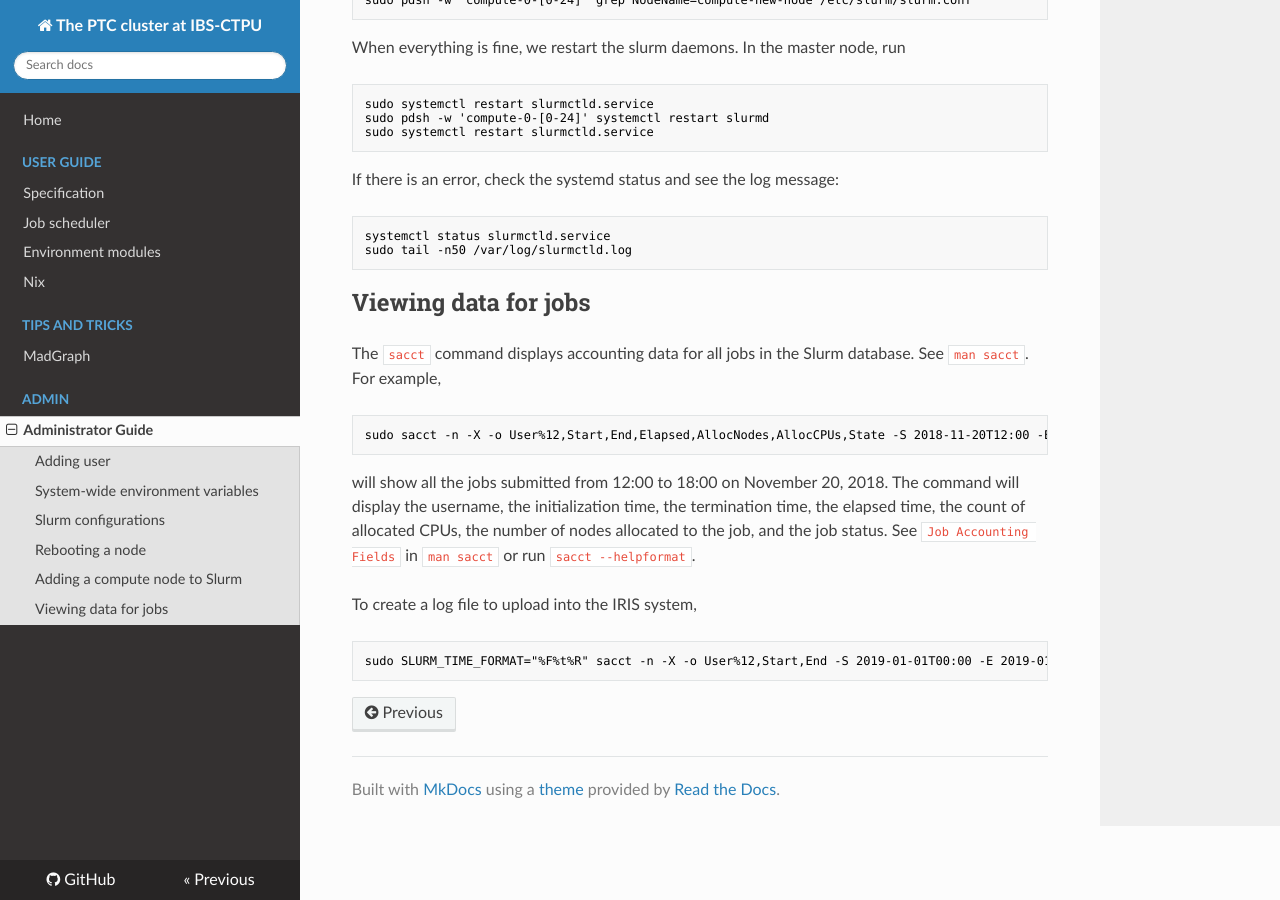
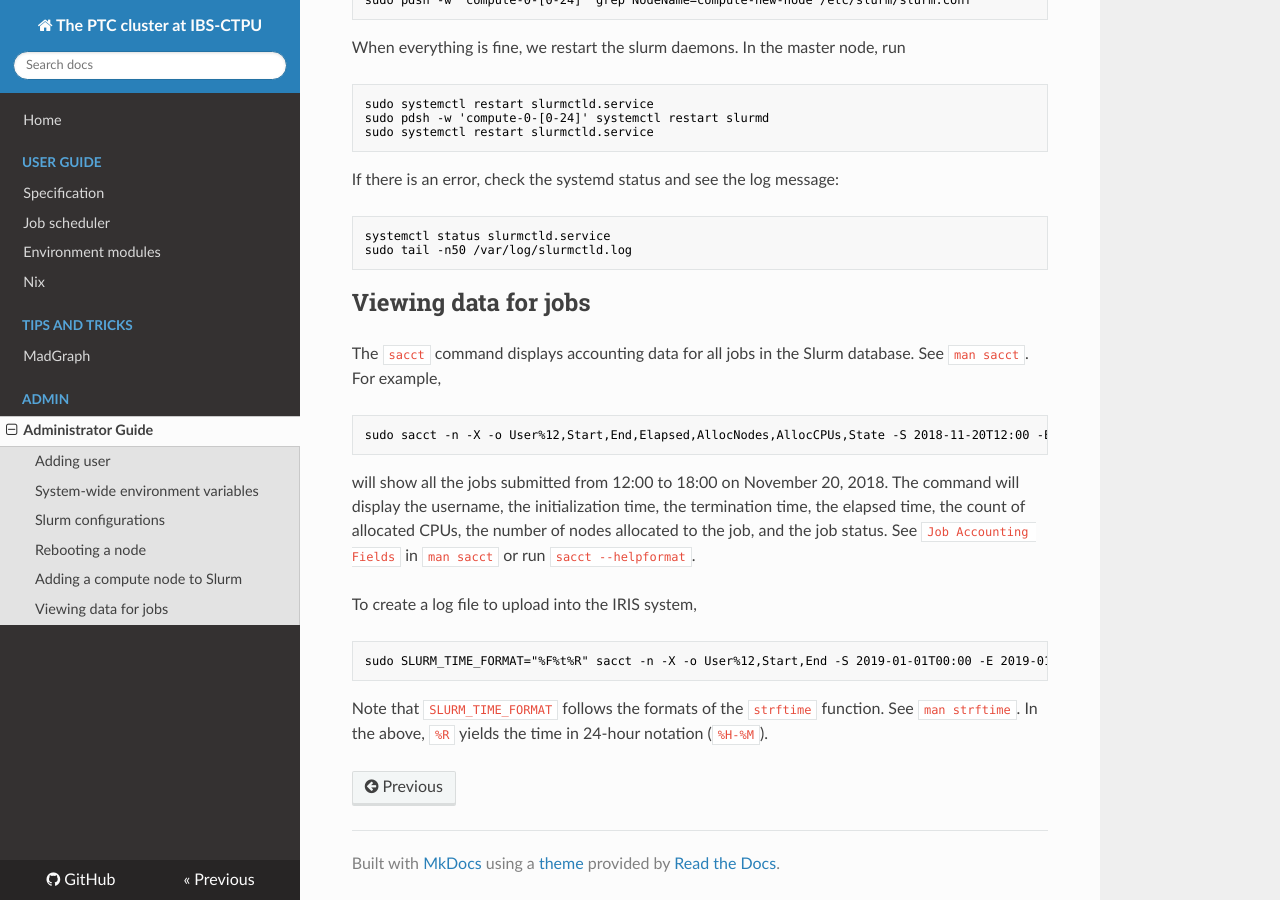
Before and after one commit to cbpark/ptc-cluster, an MkDocs documentation site: the page built from docs/admin/admin-guide.md, in a window 1280 px wide and 900 px high, scrolled down 3533 px. Built offline with MkDocs 1.6.1, drawn with Linux system fonts in a browser that asks for light colours; nearby versions of some CDN libraries; old or Windows-style settings are respelled for this version of MkDocs.

Commit message:
Add the description for SLURM_TIME_FORMAT

````diff
--- a/docs/admin/admin-guide.md
+++ b/docs/admin/admin-guide.md
@@ -216,3 +216,5 @@ To create a log file to upload into the IRIS system,
 ``` no-highlight
 sudo SLURM_TIME_FORMAT="%F%t%R" sacct -n -X -o User%12,Start,End -S 2019-01-01T00:00 -E 2019-01-15T00:00:00 > ptc_log.csv
 ```
+
+Note that `SLURM_TIME_FORMAT` follows the formats of the `strftime` function. See `man strftime`. In the above, `%R` yields the time in 24-hour notation (`%H-%M`).
````
